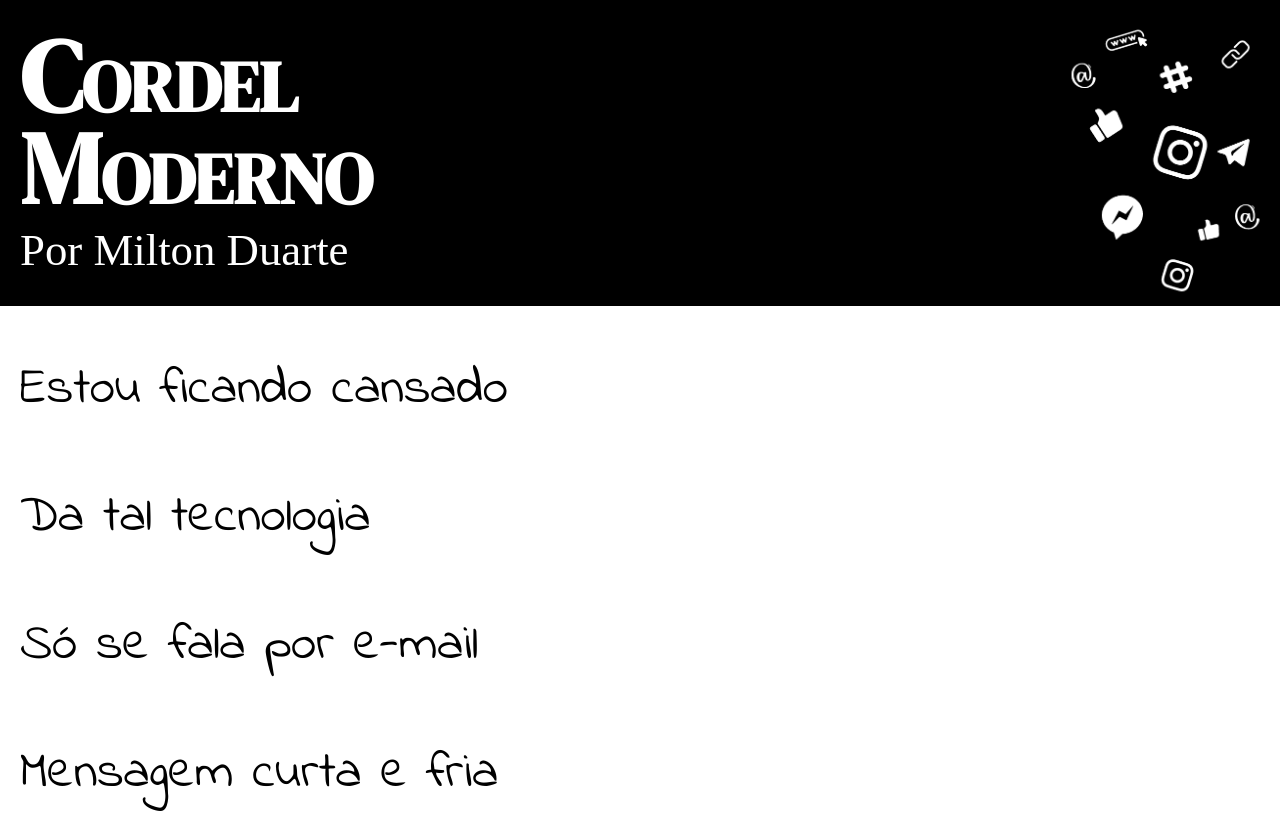
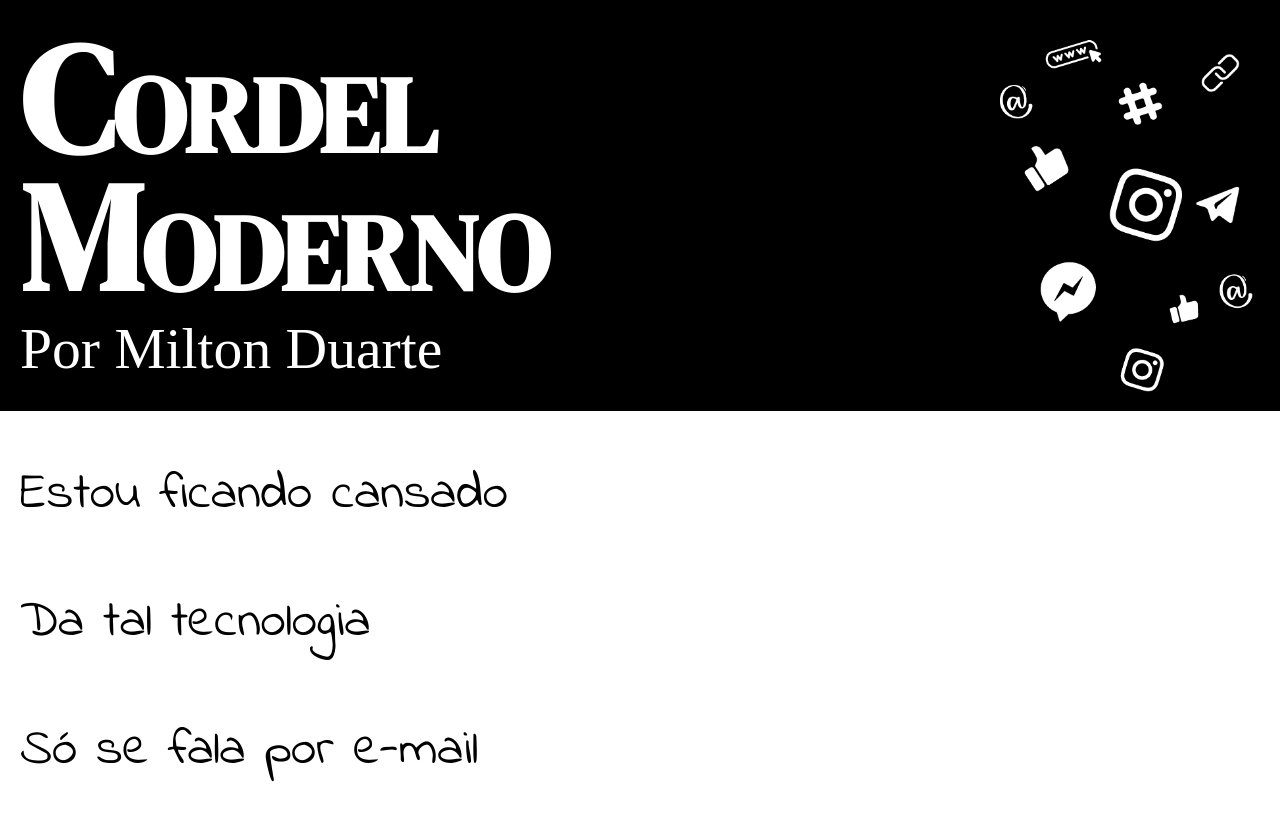
Before and after one commit to pedromclaro/projeto-cordel, a plain HTML site: page index.html in a window 1280 px wide. Shown: the top 813 px of the page. Drawn offline with Linux system fonts and the light colour scheme.

Commit message:
Update style.css

```diff
--- a/estilo/style.css
+++ b/estilo/style.css
@@ -47,12 +47,12 @@ div#imgfundo h1 {
     font-weight: bolder;
     padding: 5px;
     padding-left: 20px;
-    font-size: 8vw;
+    font-size: 12vw;
     font-variant: small-caps;
 }
 
 div#imgfundo p {
-    font-size: 3.5vw;
+    font-size: 4.5vw;
     padding: 5px;
     padding-left: 20px;
 }
```
